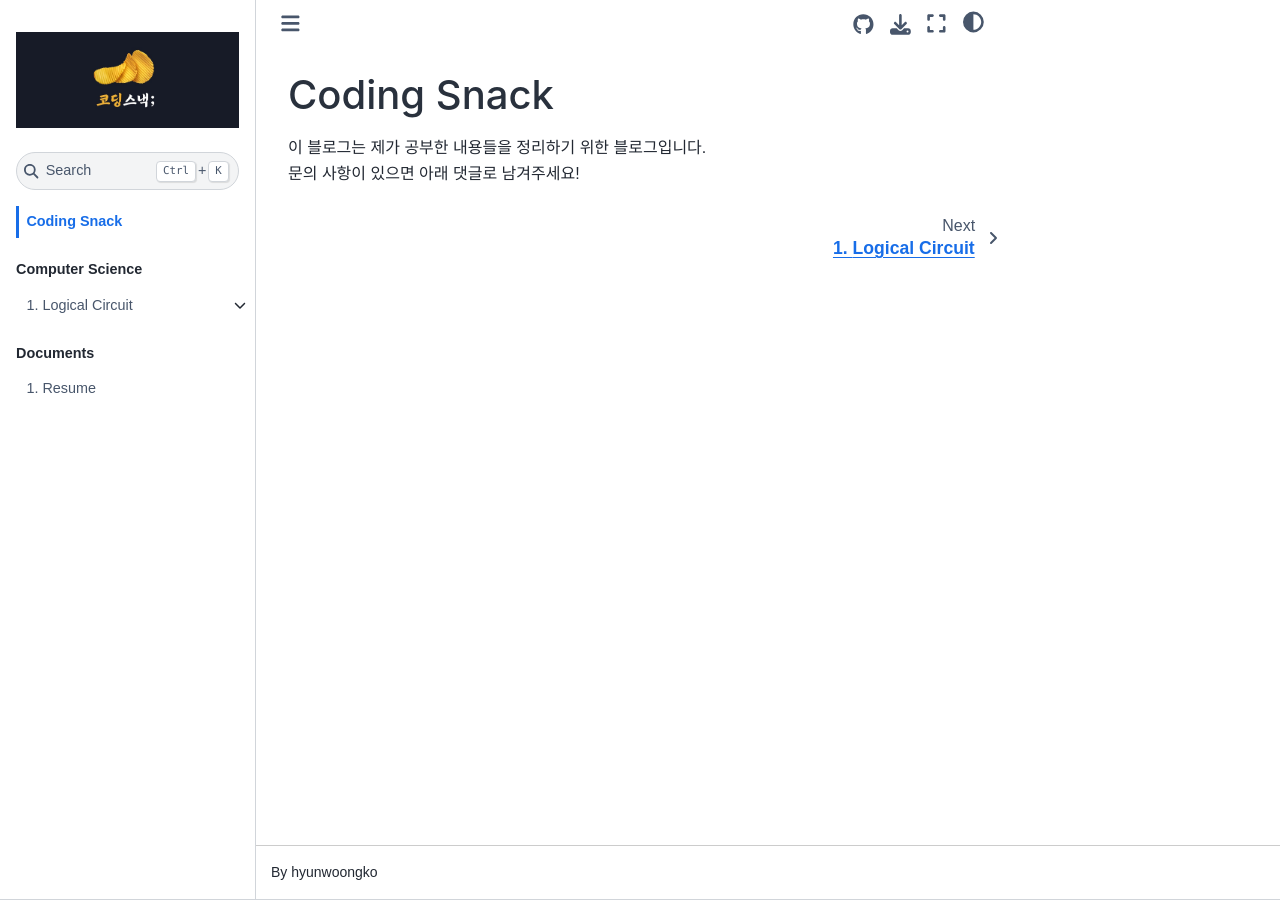
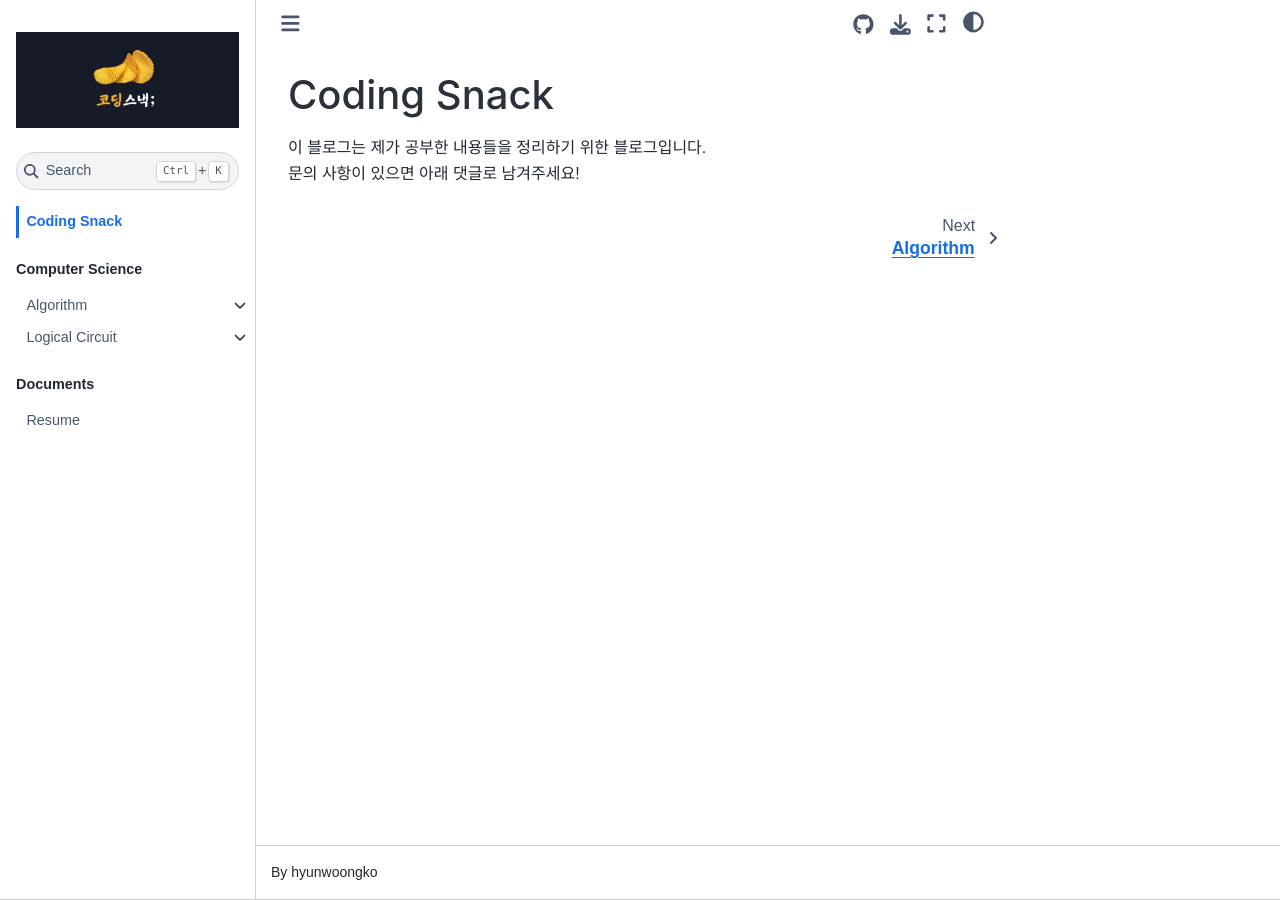
Before and after one commit to hyunwoongko/hyunwoongko, a Jupyter Book: the page built from blog/index.md, in a window 1280 px wide. Built offline with Jupyter Book 1.0.4 settings and Sphinx 7.4.7 and the Sphinx Book theme 1.1.4, drawn with Linux system fonts in a browser that asks for light colours; some web fonts are replaced; pages that are not in the unit, such as notebooks, are missing from menus; some of the changed lines change nothing that is shown.

Commit message:
migration

```diff
--- a/blog/_toc.yml
+++ b/blog/_toc.yml
@@ -1,5 +1,4 @@
 - file: index
-  numbered: true
 
 - part: Computer Science
   chapters:
@@ -12,7 +11,6 @@
     - file: study/computer_science/algorithm/005_right_hand_on_wall
     - file: study/computer_science/algorithm/006_recursion_introduction
 
-  chapters:
   - file: study/computer_science/logical_circuit
     sections:
     - file: study/computer_science/logical_circuit/001_introduction
```
